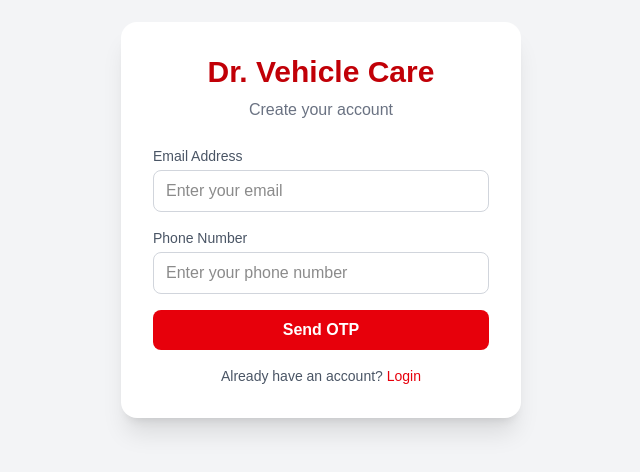
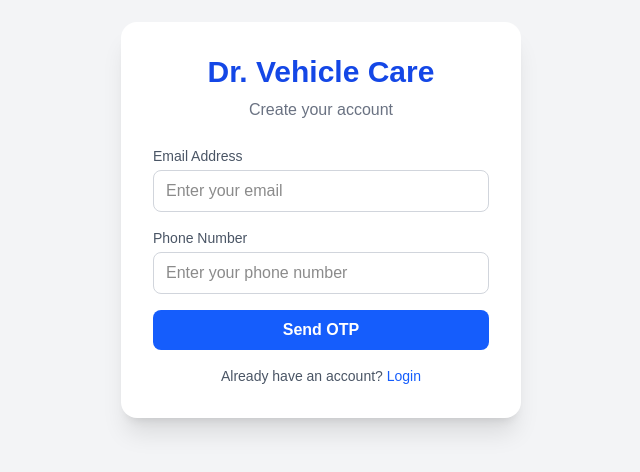
Before and after one commit to Snehaltikole14/Dr.Vehicale, a Next.js app: page /signup in a window 1280 px wide. Shown: the part 180-652 px from the top of the page, without its empty margins (319-959 px from the left). Built offline with nearby package versions, Linux system fonts and the light colour scheme.

Commit message:
Change Signup Page Colour

```diff
--- a/src/app/signup/page.jsx
+++ b/src/app/signup/page.jsx
@@ -107,7 +107,7 @@ export default function SignupPage() {
         transition={{ duration: 0.6 }}
         className="bg-white p-8 rounded-2xl shadow-xl w-[400px]"
       >
-        <h2 className="text-3xl font-bold text-center text-red-700 mb-2">
+        <h2 className="text-3xl font-bold text-center text-blue-700 mb-2">
           Dr. Vehicle Care
         </h2>
 
@@ -128,8 +128,8 @@ export default function SignupPage() {
                 value={form.email}
                 onChange={handleChange}
                 placeholder="Enter your email"
-                className="w-full border border-gray-300 rounded-lg px-3 py-2 focus:ring-2 focus:ring-red-500 outline-none"
-                required
+                className="w-full border border-gray-300 rounded-lg px-3 py-2 focus:ring-2 focus:ring-blue-500 outline-none"
+                requiblue
               />
             </div>
 
@@ -145,8 +145,8 @@ export default function SignupPage() {
                 value={form.phone}
                 onChange={handleChange}
                 placeholder="Enter your phone number"
-                className="w-full border border-gray-300 rounded-lg px-3 py-2 focus:ring-2 focus:ring-red-500 outline-none"
-                required
+                className="w-full border border-gray-300 rounded-lg px-3 py-2 focus:ring-2 focus:ring-blue-500 outline-none"
+                requiblue
               />
             </div>
 
@@ -156,7 +156,7 @@ export default function SignupPage() {
               className={`w-full py-2 rounded-lg font-semibold transition ${
                 sendingOtp || cooldown > 0
                   ? "bg-gray-400 cursor-not-allowed"
-                  : "bg-red-600 hover:bg-red-700 text-white"
+                  : "bg-blue-600 hover:bg-blue-700 text-white"
               }`}
             >
               {sendingOtp
@@ -182,7 +182,7 @@ export default function SignupPage() {
                 onChange={handleChange}
                 placeholder="Enter your full name"
                 className="w-full border border-gray-300 rounded-lg px-3 py-2"
-                required
+                requiblue
               />
             </div>
 
@@ -214,7 +214,7 @@ export default function SignupPage() {
                 onChange={handleChange}
                 placeholder="Enter password"
                 className="w-full border border-gray-300 rounded-lg px-3 py-2"
-                required
+                requiblue
               />
             </div>
 
@@ -231,13 +231,13 @@ export default function SignupPage() {
                 onChange={handleChange}
                 placeholder="Enter OTP"
                 className="w-full border border-gray-300 rounded-lg px-3 py-2"
-                required
+                requiblue
               />
             </div>
 
             <button
               type="submit"
-              className="w-full bg-red-600 text-white py-2 rounded-lg font-semibold hover:bg-red-700"
+              className="w-full bg-blue-600 text-white py-2 rounded-lg font-semibold hover:bg-blue-700"
             >
               Verify OTP & Sign Up
             </button>
@@ -248,7 +248,7 @@ export default function SignupPage() {
           Already have an account?{" "}
           <span
             onClick={() => router.push("/login")}
-            className="text-red-600 cursor-pointer hover:underline"
+            className="text-blue-600 cursor-pointer hover:underline"
           >
             Login
           </span>
```
